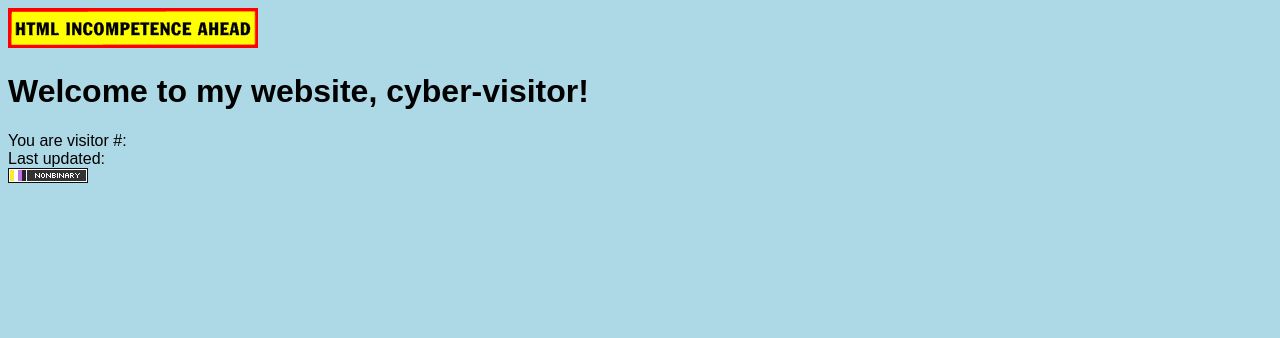
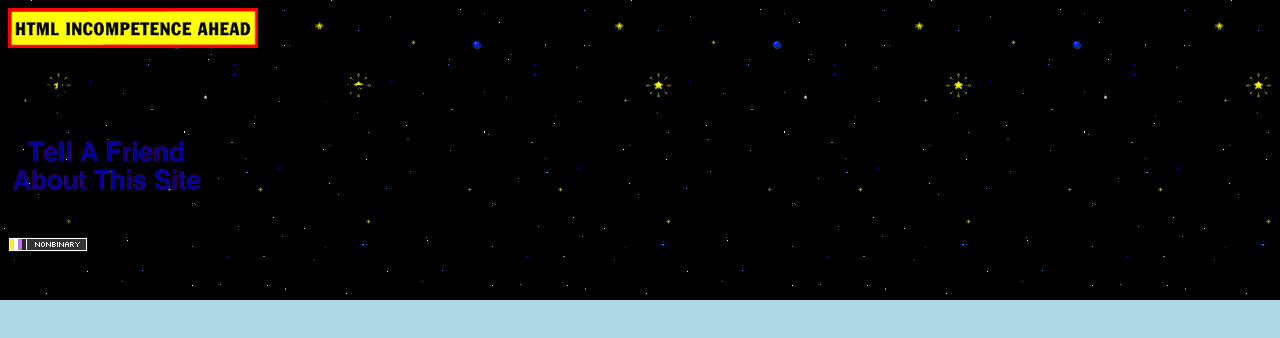
Before and after one commit to kawamelon/neocities-website, a plain HTML site: page index.html in a window 1280 px wide. Drawn offline with Linux system fonts and the light colour scheme; no server answers.

Commit message:
added background

```diff
--- a/index.html
+++ b/index.html
@@ -11,7 +11,10 @@
         <img src="images/html_incomp.gif" alt="HTML incompetence ahead">
     </div>
 
-    <h1>Welcome to my website, cyber-visitor!</h1>
+    <div>
+        <h1>Welcome to my website, cyber-visitor!</h1>
+        <img src="images/tell_a_friend.gif" alt="Tell a friend about this site">
+    </div>
 
     <div>
         You are visitor #: <span id="hitcount"></span>
--- a/styles/style.css
+++ b/styles/style.css
@@ -1,5 +1,10 @@
 body {
     background-color: lightblue;
+
+    background-image: url("/images/starsforever.gif");
+    background-repeat: repeat-y;
+    background-repeat: repeat-x;
+
     color: black;
     font-family: Arial, Helvetica, sans-serif;
 }
```
Also changed, not shown: images/starsforever.gif (added), images/tell_a_friend.gif (added).
